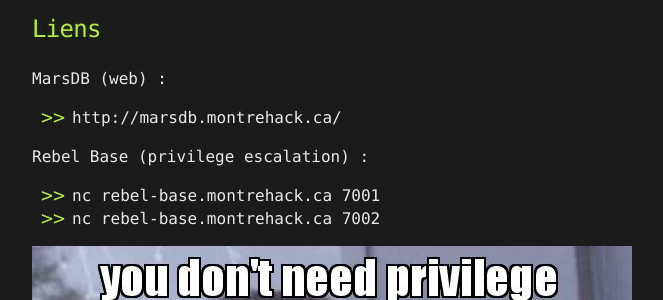
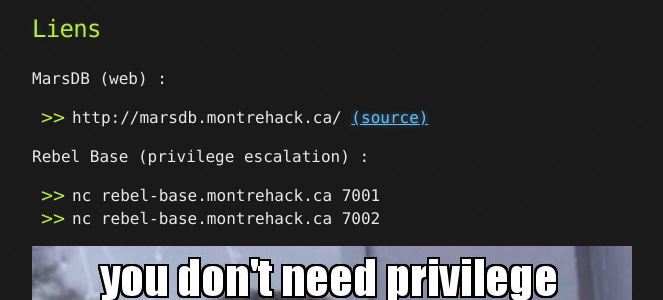
Before and after one commit to montrehack/montrehack.github.com, a Jekyll site: the page built from _posts/2018-07-18-northsec-2018-web.md, in a window 1280 px wide and 900 px high, scrolled down 588 px. Shown: the part 152-452 px from the top of the window, without its empty margins (308-971 px from the left). Built offline with Jekyll 4.4.1, drawn with Linux system fonts in a browser that asks for light colours; emoji names are drawn with the system emoji font; comment, search, counter and statistics services are not loaded.

Commit message:
Added the source code for MarsDB

```diff
--- a/_posts/2018-07-18-northsec-2018-web.md
+++ b/_posts/2018-07-18-northsec-2018-web.md
@@ -19,7 +19,7 @@ La prochaine édition de MontréHack sera tenu le 18 juillet 2018.
 ## Liens
 
 MarsDB (web) :
-* http://marsdb.montrehack.ca/
+* http://marsdb.montrehack.ca/ [(source)](http://owasp.zhack.ca:7003/marsdb.zip)
 
 Rebel Base (privilege escalation) :
 * nc rebel-base.montrehack.ca 7001
@@ -75,7 +75,7 @@ The next edition of MontréHack will be held on July 18th, 2018.
 ## Links
 
 MarsDB (web) :
-* http://marsdb.montrehack.ca/
+* http://marsdb.montrehack.ca/ [(source)](http://owasp.zhack.ca:7003/marsdb.zip)
 
 Rebel Base (privilege escalation) :
 * nc rebel-base.montrehack.ca 7001
```
